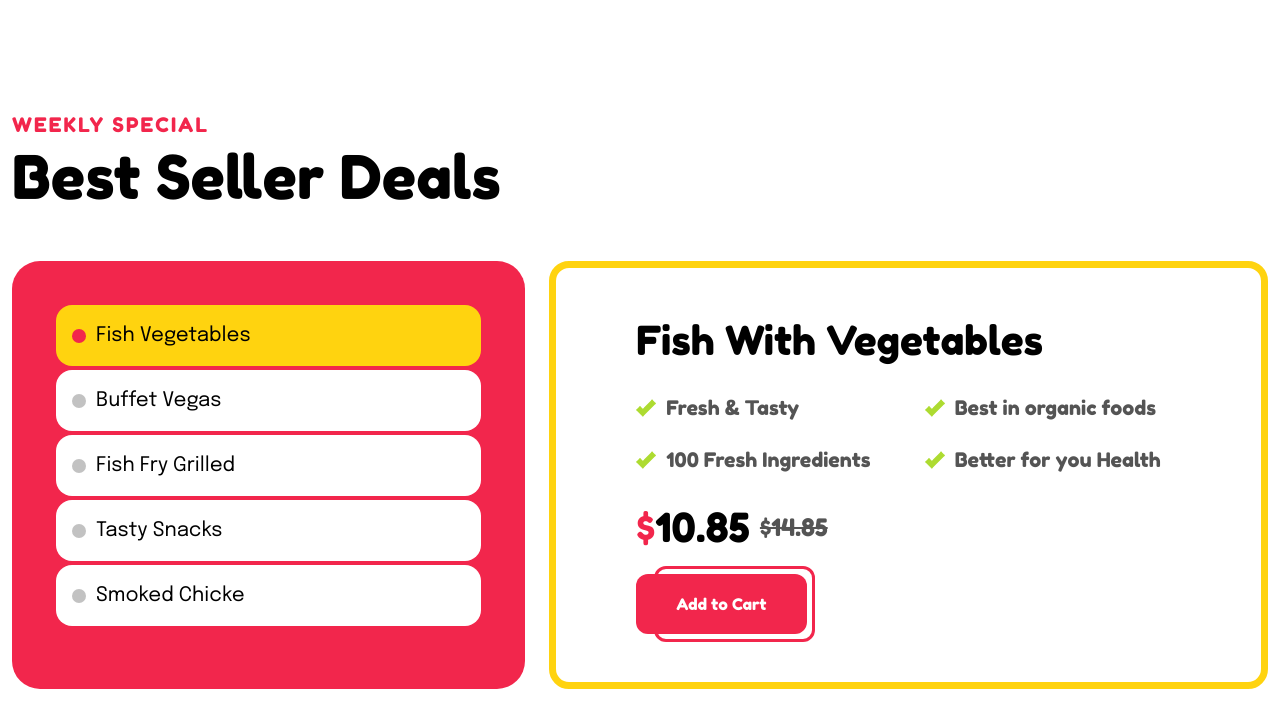
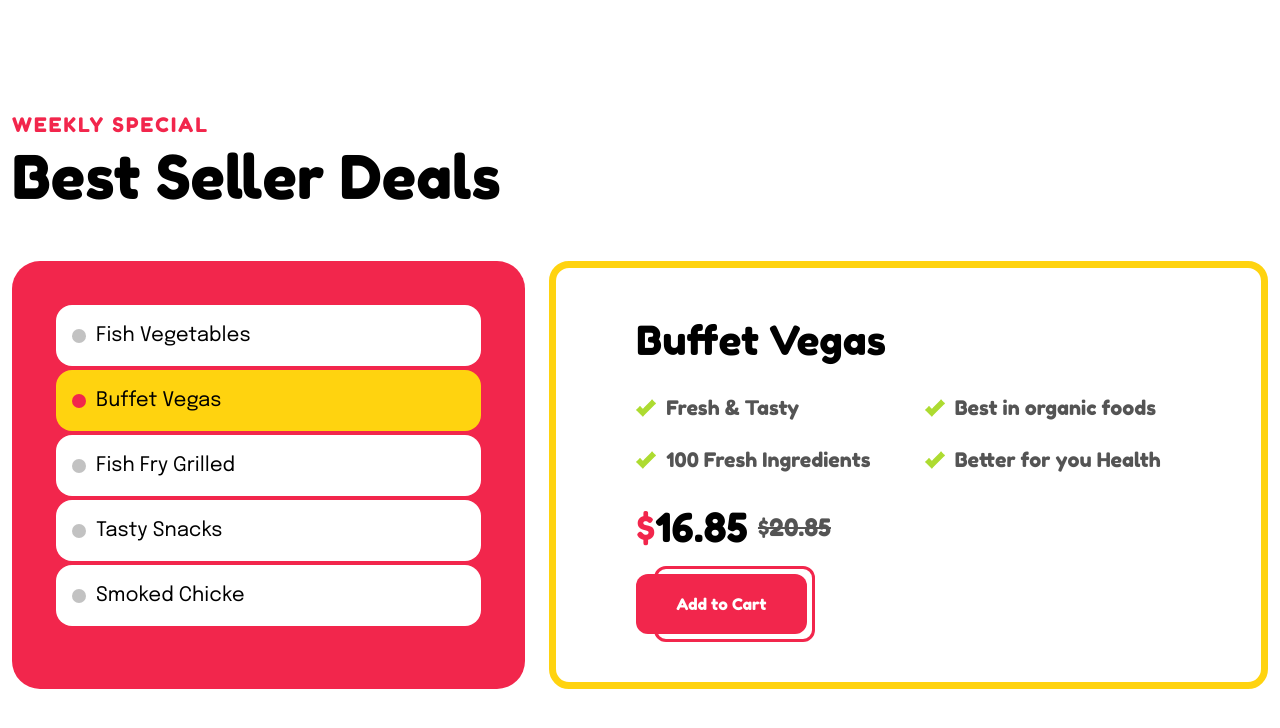
Before and after one commit to Robson-Aires/Restaurant, a plain HTML site: page index.html in a window 1280 px wide. Both pictures are taken after a click on the element "Buffet Vegas". Shown: the part 3728-4456 px from the top of the page. Drawn offline with nearby package versions, Linux system fonts and the light colour scheme.

Commit message:
javascript do deals section finalizado

```diff
--- a/assets/js/main.js
+++ b/assets/js/main.js
@@ -25,5 +25,26 @@ let homeSswiper = new Swiper('.home-swiper', {
 });
 
 /*=============== DEALS TAB ===============*/
+const tabs = document.querySelectorAll('[data-target]'),
+    tabContent = document.querySelectorAll('[content]');
+
+tabs.forEach((tab) => {
+    tab.addEventListener('click', () => {
+        const target = document.querySelector(tab.dataset.target);
+        console.log(target);
+    tabContent.forEach((tabContent) => {
+     tabContent.classList.remove('active-tab');
+ });
+
+
+     target.classList.add('active-tab');
+
+    tabs.forEach((tab) => {
+        tab.classList.remove('active-tab');
+    });
+
+    tab.classList.add('active-tab');
+ });
+ });
 
 /*=============== SHOW SCROLL UP ===============*/
--- a/index.html
+++ b/index.html
@@ -472,14 +472,14 @@
 
         <div class="deals__container grid">
           <div class="tab__btns">
-            <span class="tab__btn active-tab">Fish Vegetables</span>
-            <span class="tab__btn">Buffet Vegas</span>
-            <span class="tab__btn">Fish Fry Grilled</span>
-            <span class="tab__btn">Tasty Snacks</span>
-            <span class="tab__btn">Smoked Chicke</span>
+            <span class="tab__btn active-tab" data-target="#vegetables">Fish Vegetables</span>
+            <span class="tab__btn" data-target="#vegas">Buffet Vegas</span>
+            <span class="tab__btn" data-target="#grilled">Fish Fry Grilled</span>
+            <span class="tab__btn" data-target="#snacks">Tasty Snacks</span>
+            <span class="tab__btn" data-target="#chicke">Smoked Chicke</span>
           </div>
           <div class="tab__items">
-            <div class="tab__item active-tab">
+            <div class="tab__item active-tab" content id="vegetables">
               <h3 class="deals__title">Fish With Vegetables</h3>
               <ul class="quality__list">
                 <li class="list__item">
@@ -509,7 +509,7 @@
               <a href="#" class="button">Add to Cart</a>
             </div>
 
-            <div class="tab__item">
+            <div class="tab__item" content id="vegas">
               <h3 class="deals__title">Buffet Vegas</h3>
               <ul class="quality__list">
                 <li class="list__item">
@@ -539,7 +539,7 @@
               <a href="#" class="button">Add to Cart</a>
             </div>
 
-            <div class="tab__item">
+            <div class="tab__item" content id="grilled">
               <h3 class="deals__title">Fish Fry Grilled</h3>
               <ul class="quality__list">
                 <li class="list__item">
@@ -569,7 +569,7 @@
               <a href="#" class="button">Add to Cart</a>
             </div>
 
-            <div class="tab__item">
+            <div class="tab__item" content id="snacks">
               <h3 class="deals__title">Tasty Snacks</h3>
               <ul class="quality__list">
                 <li class="list__item">
@@ -599,7 +599,7 @@
               <a href="#" class="button">Add to Cart</a>
             </div>
 
-            <div class="tab__item">
+            <div class="tab__item" content id="chicke">
               <h3 class="deals__title">Smoked Chicke</h3>
               <ul class="quality__list">
                 <li class="list__item">
```
